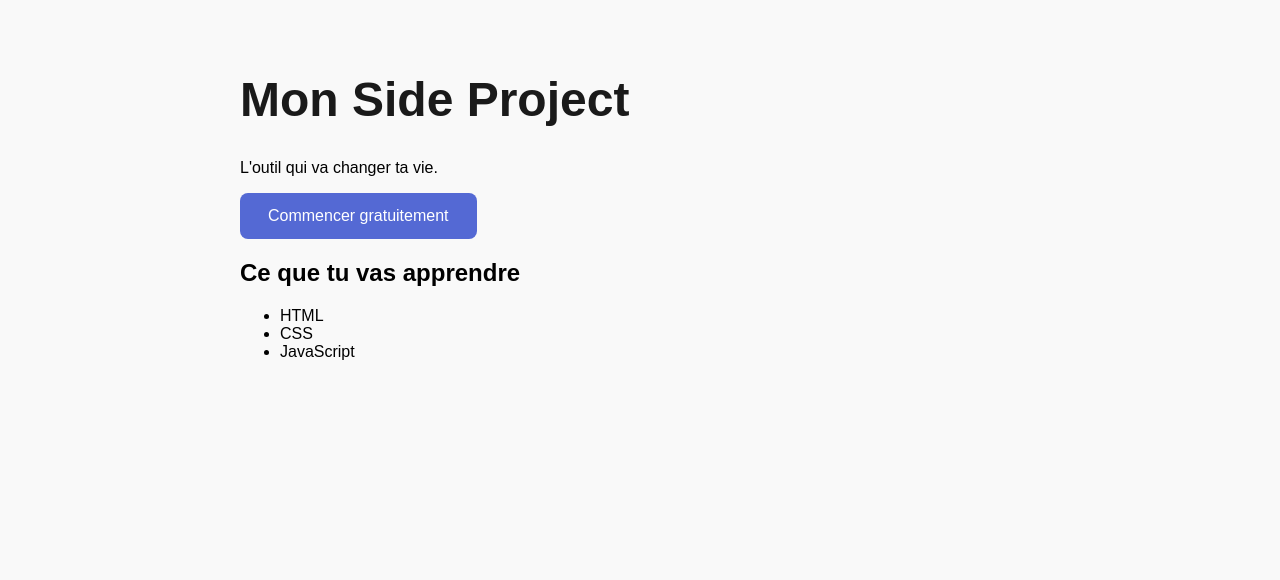
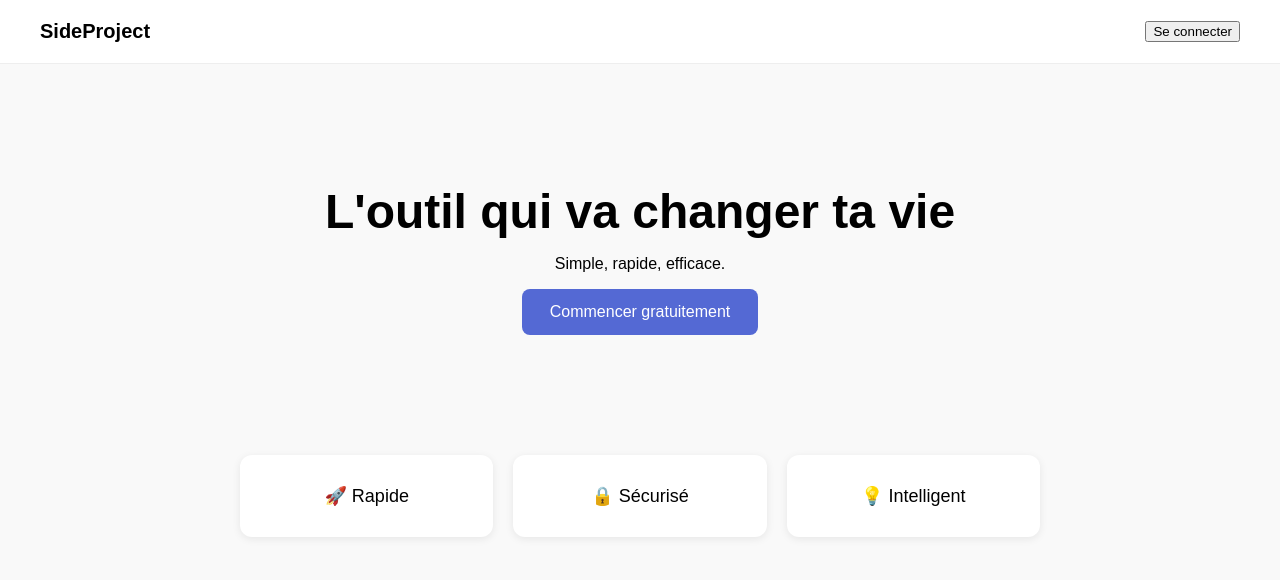
Before and after one commit to louiscmte-ship-it/side-project-code, a website: page index.html in a window 1280 px wide. Drawn offline with Linux system fonts and the light colour scheme.

Commit message:
Ajout Flexbox et mise en page

```diff
--- a/index.html
+++ b/index.html
@@ -8,20 +8,22 @@
 
 <body>
 
-  <!-- Le header -->
-  <h1>Mon Side Project</h1>
-  <p>L'outil qui va changer ta vie.</p>
+  <nav>
+    <div class="logo">SideProject</div>
+    <button>Se connecter</button>
+  </nav>
 
-  <!-- Un bouton -->
-  <button>Commencer gratuitement</button>
+  <section class="hero">
+    <h1>L'outil qui va changer ta vie</h1>
+    <p>Simple, rapide, efficace.</p>
+    <button class="cta">Commencer gratuitement</button>
+  </section>
 
-  <!-- Une liste -->
-  <h2>Ce que tu vas apprendre</h2>
-  <ul>
-    <li>HTML</li>
-    <li>CSS</li>
-    <li>JavaScript</li>
-  </ul>
+  <section class="cards">
+    <div class="card">🚀 Rapide</div>
+    <div class="card">🔒 Sécurisé</div>
+    <div class="card">💡 Intelligent</div>
+  </section>
 
 </body>
 
--- a/style.css
+++ b/style.css
@@ -1,20 +1,37 @@
-/* La page entière */
 body {
     font-family: Arial, sans-serif;
-    max-width: 800px;
-    margin: 0 auto;
-    padding: 40px;
+    margin: 0;
+    padding: 0;
     background-color: #f9f9f9;
 }
 
-/* Le titre principal */
-h1 {
-    color: #1a1a1a;
-    font-size: 48px;
+/* NAVBAR — logo à gauche, bouton à droite */
+nav {
+    display: flex;
+    justify-content: space-between;
+    align-items: center;
+    padding: 20px 40px;
+    background-color: white;
+    border-bottom: 1px solid #eee;
 }
 
-/* Le bouton */
-button {
+.logo {
+    font-weight: bold;
+    font-size: 20px;
+}
+
+/* HERO — tout centré */
+.hero {
+    text-align: center;
+    padding: 80px 40px;
+}
+
+.hero h1 {
+    font-size: 48px;
+    margin-bottom: 16px;
+}
+
+.cta {
     background-color: #5469d4;
     color: white;
     border: none;
@@ -23,3 +40,22 @@ button {
     font-size: 16px;
     cursor: pointer;
 }
+
+/* CARDS — 3 cartes côte à côte */
+.cards {
+    display: flex;
+    gap: 20px;
+    padding: 40px;
+    max-width: 800px;
+    margin: 0 auto;
+}
+
+.card {
+    flex: 1;
+    background-color: white;
+    padding: 30px;
+    border-radius: 12px;
+    text-align: center;
+    font-size: 18px;
+    box-shadow: 0 2px 8px rgba(0, 0, 0, 0.08);
+}
```
